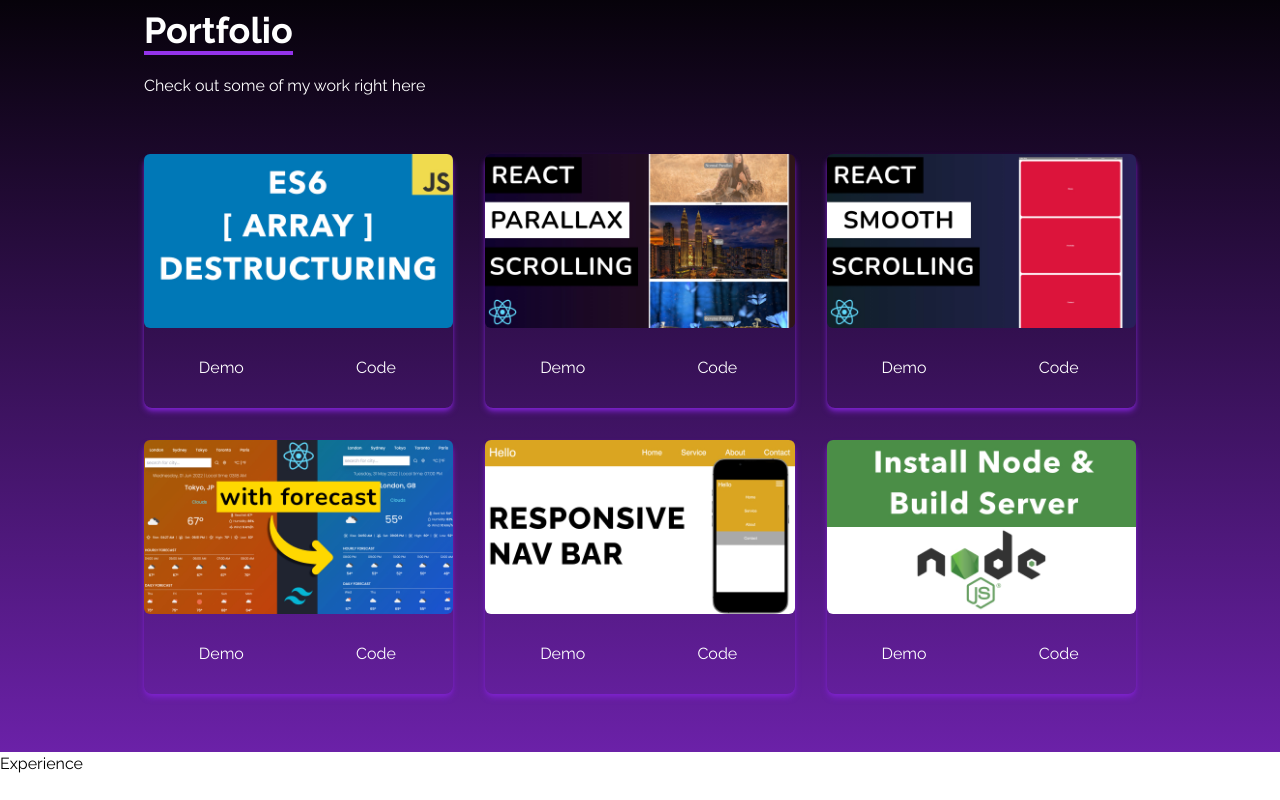
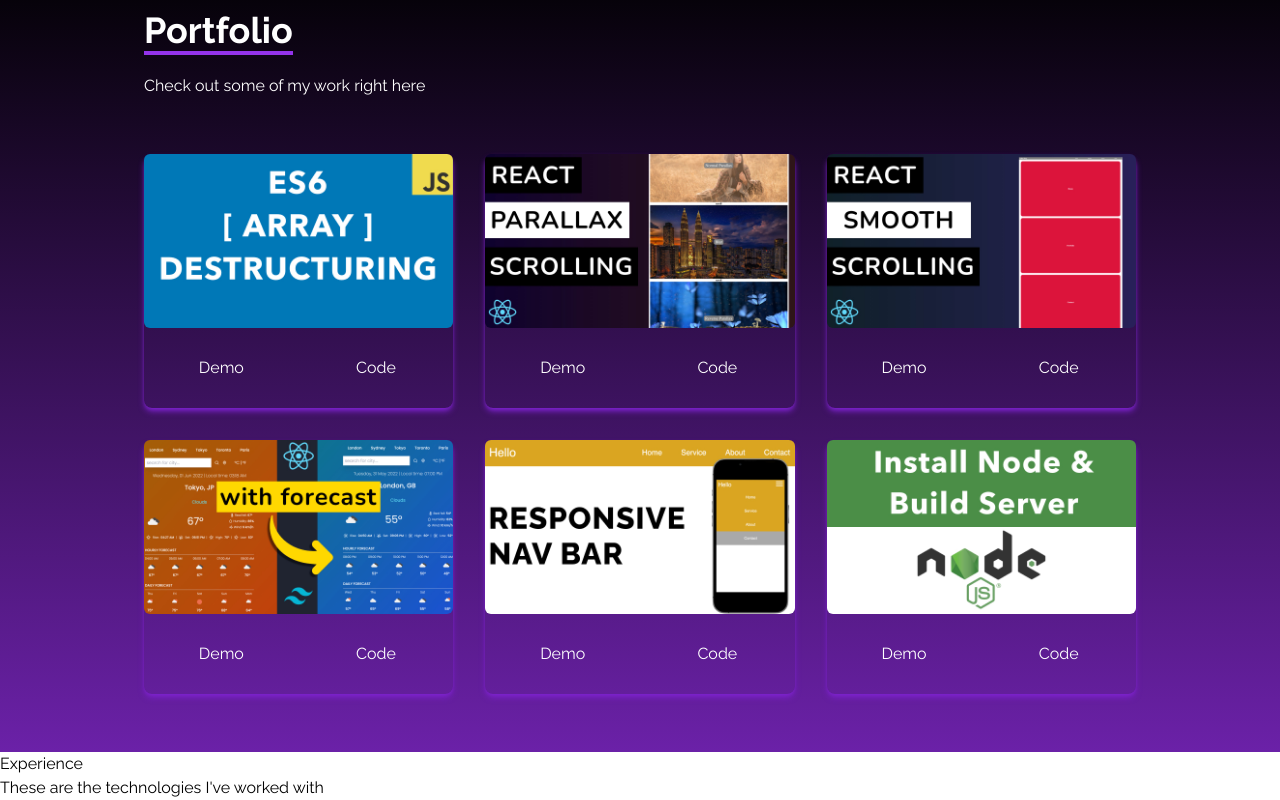
Before and after one commit to capmahin/My-Developer-Portfolio, a React (Create React App) app: page / in a window 1280 px wide. Shown: the part 1648-2448 px from the top of the page. Before the commit the page ends 2424 px from the top, so only its background shows below. Built offline with nearby package versions, Linux system fonts and the light colour scheme.

Commit message:
add more styling in experiance

```diff
--- a/src/components/Experience.jsx
+++ b/src/components/Experience.jsx
@@ -7,6 +7,7 @@ import nextjs from "../assets/nextjs.png";
 import graphql from "../assets/graphql.png";
 import github from "../assets/github.png";
 import tailwind from "../assets/tailwind.png";
+;
 
 const Experience = () => {
   const techs = [
@@ -60,7 +61,14 @@ const Experience = () => {
     },
   ];
   return (
-    <div>Experience</div>
+    <div>
+      <div>
+        <div>
+          <p>Experience</p>
+          <p>These are the technologies I've worked with</p>
+        </div>
+      </div>
+    </div>
   )
 }
 
```
